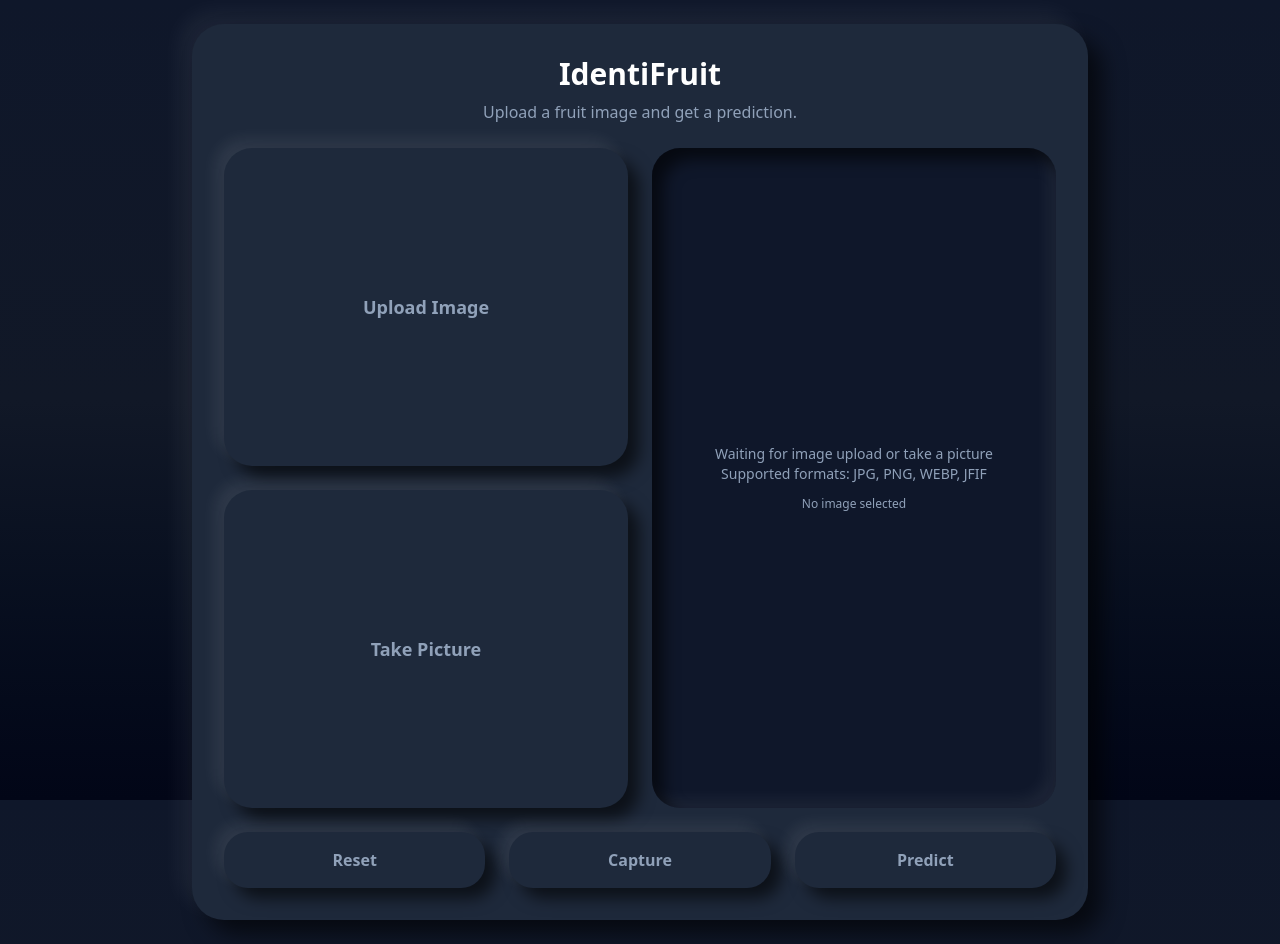
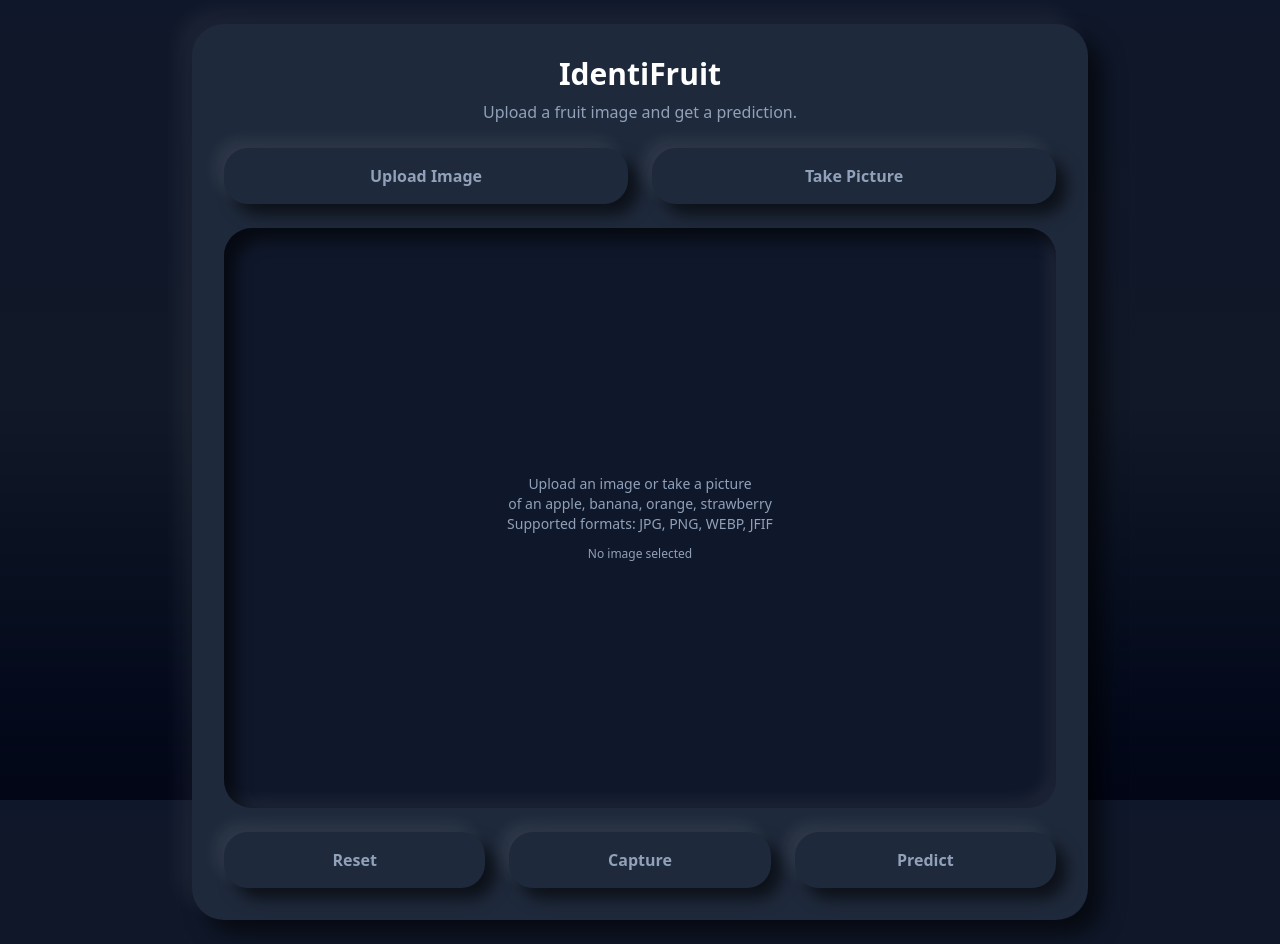
Before and after one commit to Elexation/IdentiFruit, a FastAPI app: page /app in a window 1280 px wide. Run offline with FastAPI, Linux system fonts and the light colour scheme; style sheets or scripts are compiled from the project's sources.

Commit message:
Centered the camera preview and clarified fruits

```diff
--- a/src/app/static/app.js
+++ b/src/app/static/app.js
@@ -58,6 +58,7 @@ function showPreview(file) {
 async function startCamera() {
   try {
     stopCameraStream();
+    fileEl.value = "";
 
     const stream = await navigator.mediaDevices.getUserMedia({
       video: true,
@@ -159,7 +160,7 @@ function formatPrediction(data) {
   if (!data || data.fruit === "Unknown") {
     return {
       fruitText: "Unknown",
-      detailText: "Not recognized with enough confidence",
+      detailText: "Not one of the supported fruits or model not confident",
     };
   }
 
@@ -218,15 +219,20 @@ predictBtn.addEventListener("click", async () => {
       body: form,
     });
 
+    if (!response.ok) {
+      let detail = `Request failed (${response.status})`;
+      try {
+        const errData = await response.json();
+        if (errData.detail) detail = errData.detail;
+      } catch {}
+      throw new Error(detail);
+    }
+
     let data = null;
     try {
       data = await response.json();
     } catch {
       throw new Error("Server returned an invalid response.");
-    }
-
-    if (!response.ok) {
-      throw new Error(data.detail || "Prediction failed.");
     }
 
     const formatted = formatPrediction(data);
--- a/src/app/templates/app.html
+++ b/src/app/templates/app.html
@@ -18,40 +18,40 @@
       <p class="mt-2 text-slate-400">Upload a fruit image and get a prediction.</p>
     </div>
 
-    <div class="grid grid-cols-1 md:grid-cols-2 gap-6 flex-1">
-      <div class="grid grid-rows-2 gap-6">
+    <!-- Top buttons -->
+    <div class="mb-6 flex w-full gap-6">
       <label for="fileInput"
-          class="h-full flex items-center justify-center rounded-[28px] bg-[#1e293b] text-slate-400 font-semibold text-lg shadow-[0.7rem_0.7rem_1rem_0_rgba(0,0,0,0.6),-0.55rem_-0.55rem_1rem_0_rgba(255,255,255,0.08)] active:shadow-[inset_0.7rem_0.7rem_1rem_0_rgba(0,0,0,0.6),inset_-0.55rem_-0.55rem_1rem_0_rgba(255,255,255,0.08)] transition-all duration-200 cursor-pointer">
+        class="flex-1 rounded-3xl px-6 py-4 text-center font-semibold text-slate-400 bg-[#1e293b] shadow-[0.65rem_0.65rem_1rem_0_rgba(0,0,0,0.6),-0.5rem_-0.5rem_1rem_0_rgba(255,255,255,0.08)] active:shadow-[inset_0.65rem_0.65rem_1rem_0_rgba(0,0,0,0.6),inset_-0.5rem_-0.5rem_1rem_0_rgba(255,255,255,0.08)] cursor-pointer">
         Upload Image
       </label>
 
-        <input id="fileInput" type="file" accept="image/*" class="hidden" />
-
       <button id="cameraBtn" type="button"
-          class="h-full rounded-[28px] bg-[#1e293b] text-slate-400 font-semibold text-lg shadow-[0.7rem_0.7rem_1rem_0_rgba(0,0,0,0.6),-0.55rem_-0.55rem_1rem_0_rgba(255,255,255,0.08)] active:shadow-[inset_0.7rem_0.7rem_1rem_0_rgba(0,0,0,0.6),inset_-0.55rem_-0.55rem_1rem_0_rgba(255,255,255,0.08)] transition-all duration-200">
+        class="flex-1 rounded-3xl px-6 py-4 font-semibold text-slate-400 bg-[#1e293b] shadow-[0.65rem_0.65rem_1rem_0_rgba(0,0,0,0.6),-0.5rem_-0.5rem_1rem_0_rgba(255,255,255,0.08)] active:shadow-[inset_0.65rem_0.65rem_1rem_0_rgba(0,0,0,0.6),inset_-0.5rem_-0.5rem_1rem_0_rgba(255,255,255,0.08)]">
         Take Picture
       </button>
 
+      <input id="fileInput" type="file" accept="image/*" class="hidden" />
       <input id="cameraInput" type="file" accept="image/*" capture="environment" class="hidden" />
-
     </div>
 
+    <!-- Center preview -->
     <div
-        class="rounded-[28px] bg-[#0f172a] shadow-[inset_0.7rem_0.7rem_1rem_0_rgba(0,0,0,0.6),inset_-0.55rem_-0.55rem_1rem_0_rgba(255,255,255,0.06)] overflow-hidden min-h-[320px] relative">
+      class="flex-1 rounded-[28px] bg-[#0f172a] shadow-[inset_0.7rem_0.7rem_1rem_0_rgba(0,0,0,0.6),inset_-0.55rem_-0.55rem_1rem_0_rgba(255,255,255,0.06)] overflow-hidden relative flex items-center justify-center">
+
       <div id="placeholderState"
         class="absolute inset-0 flex flex-col items-center justify-center text-center px-4 z-10">
-          <p class="text-slate-400 text-sm">Waiting for image upload or take a picture</p>
-          <p class="text-slate-400 text-sm">Supported formats: JPG, PNG, WEBP, JFIF </p>
+        <p class="text-slate-400 text-sm">Upload an image or take a picture</p>
+        <p class="text-slate-400 text-sm">of an apple, banana, orange, strawberry</p>
+        <p class="text-slate-400 text-sm">Supported formats: JPG, PNG, WEBP, JFIF</p>
         <p id="fileName" class="mt-3 text-slate-400 text-xs">No image selected</p>
       </div>
 
-        <img id="previewImage" src="" alt="Preview"
-          class="hidden absolute inset-0 w-full h-full object-contain p-4 z-0" />
-        <video id="cameraPreview" autoplay playsinline
-          class="hidden absolute inset-0 w-full h-full object-contain p-4 z-0"></video>
-      </div>
+      <img id="previewImage" src="" alt="Preview" class="hidden w-full h-full object-contain p-4" />
+
+      <video id="cameraPreview" autoplay playsinline class="hidden w-full h-full object-contain p-4"></video>
     </div>
 
+    <!-- Bottom buttons -->
     <div class="mt-6 flex w-full gap-6">
       <button id="resetBtn" type="button"
         class="flex-1 rounded-3xl px-6 py-4 font-semibold text-slate-400 bg-[#1e293b] shadow-[0.65rem_0.65rem_1rem_0_rgba(0,0,0,0.6),-0.5rem_-0.5rem_1rem_0_rgba(255,255,255,0.08)] active:shadow-[inset_0.65rem_0.65rem_1rem_0_rgba(0,0,0,0.6),inset_-0.5rem_-0.5rem_1rem_0_rgba(255,255,255,0.08)]">
@@ -86,7 +86,7 @@
           </div>
 
           <div class="rounded-2xl bg-[#0f172a] p-4">
-            <p class="text-sm text-slate-400">Percentage</p>
+            <p class="text-sm text-slate-400">Result</p>
             <p id="popupResult" class="mt-1 text-lg font-semibold text-white">-</p>
           </div>
         </div>
```
Lines whose indentation alone changed are shown as unchanged.
